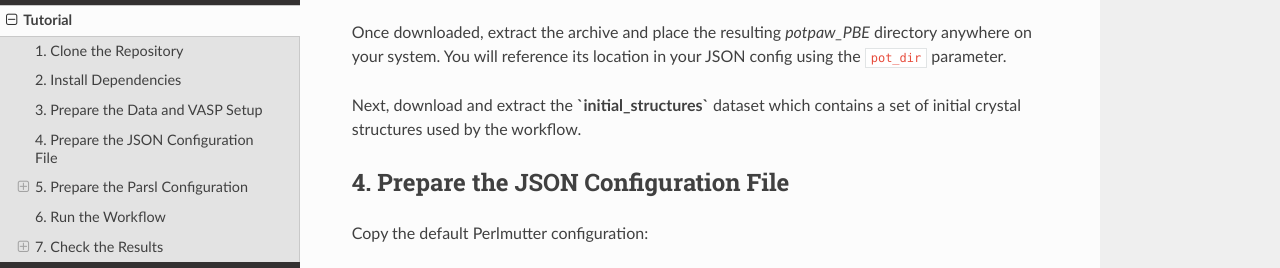
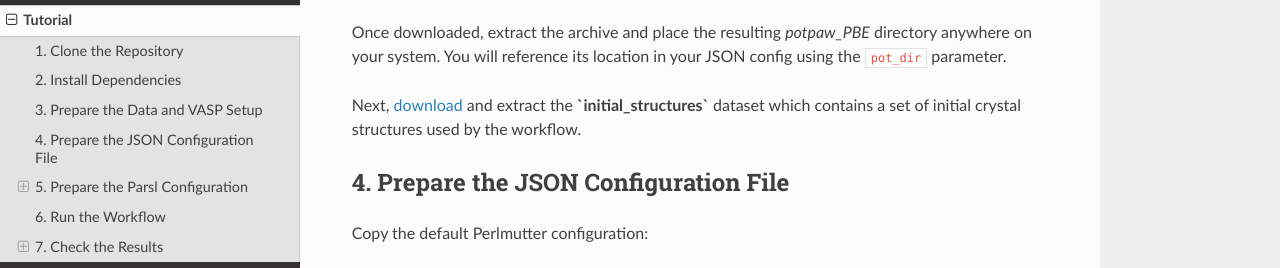
Before and after one commit to PatrickJTaylor/exa-amd, a Sphinx documentation site: the page built from docs/source/tutorial.rst, in a window 1280 px wide and 900 px high, scrolled down 753 px. Shown: the part 162-430 px from the top of the window. Built offline with Sphinx 7.4.7 and the Read the Docs theme 3.1.0, drawn with Linux system fonts in a browser that asks for light colours; part of the change alters nothing that is shown.

```diff
--- a/docs/source/tutorial.rst
+++ b/docs/source/tutorial.rst
@@ -39,7 +39,7 @@ If you do not already have it:
 
 Once downloaded, extract the archive and place the resulting `potpaw_PBE` directory anywhere on your system. You will reference its location in your JSON config using the ``pot_dir`` parameter.
 
-Next, download and extract the **`initial_structures`** dataset which contains a set of initial crystal structures used by the workflow.
+Next, `download <https://iastate.box.com/s/3swro78kbcd69fwamhk7df4n5rx4edae>`_ and extract the **`initial_structures`** dataset which contains a set of initial crystal structures used by the workflow.
 
 4. Prepare the JSON Configuration File
 ---------------------------------------
```
